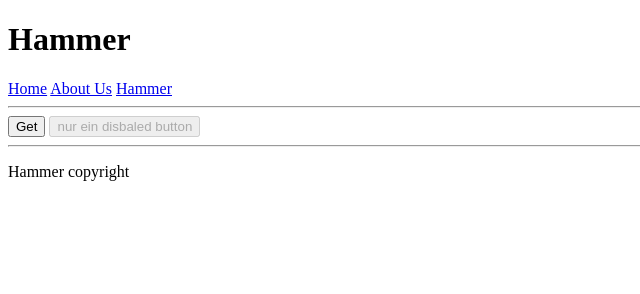
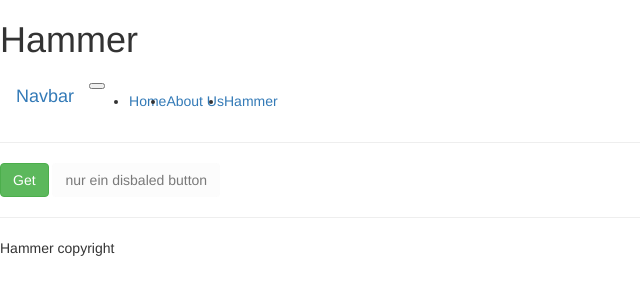
Before and after one commit to altink7/hammerIO_frontend, a plain HTML site: page sites/hammer.html in a window 1280 px wide. Shown: the whole page, without its empty margins (0-640 px from the left). Drawn offline with nearby package versions, Linux system fonts and the light colour scheme.

Commit message:
frontend trial and error

```diff
--- a/css/style.css
+++ b/css/style.css
@@ -1,12 +1,15 @@
 table {
+    text-align: center;
     border-collapse: collapse;
-    width: 100%;
+    width: 75%;
+    margin: auto;
 }
 
 th, td {
+    text-align: left;
     border: 1px solid black;
     padding: 8px;
-    text-align: left;
+    margin: 5%;
 }
 
 th {
--- a/sites/hammer.html
+++ b/sites/hammer.html
@@ -5,16 +5,37 @@
     <title>Hammer</title>
     <link rel="icon" type="image/x-icon" href="../assets/favicon.ico">
     <link rel="stylesheet" href="../css/style.css">
-    <script src="https://ajax.googleapis.com/ajax/libs/jquery/3.7.1/jquery.min.js"></script>
+    <!-- Latest compiled and minified CSS -->
+    <link rel="stylesheet" href="https://maxcdn.bootstrapcdn.com/bootstrap/3.4.1/css/bootstrap.min.css">
+    <!-- jQuery library -->
+    <!-- Latest compiled JavaScript -->
 </head>
 <body>
     <header>
         <h1> Hammer </h1>
-        <nav>
-            <a href="index.html">Home</a>
-            <a href="aboutus.html">About Us</a>
-            <a href="#">Hammer</a>
+
+        <nav class="navbar navbar-expand-lg bg-body-tertiary">
+            <div class="container-fluid">
+                <a class="navbar-brand" href="#">Navbar</a>
+                <button class="navbar-toggler" type="button" data-bs-toggle="collapse" data-bs-target="#navbarSupportedContent" aria-controls="navbarSupportedContent" aria-expanded="false" aria-label="Toggle navigation">
+                    <span class="navbar-toggler-icon"></span>
+                </button>
+                <div class="collapse navbar-collapse" id="navbarSupportedContent">
+                    <ul class="navbar-nav me-auto mb-2 mb-lg-0">
+                        <li class="nav-item">
+                            <a class="nav-link active" aria-current="page" href="index.html">Home</a>
+                        </li>
+                        <li class="nav-item">
+                            <a class="nav-link" href="aboutus.html">About Us</a>
+                        </li>
+                        <li class="nav-item">
+                            <a class="nav-link" href="#">Hammer</a>
+                        </li>
+                    </ul>
+                </div>
+            </div>
         </nav>
+
     </header>
     <hr>
 
@@ -22,9 +43,9 @@
         <!-- just fill this with javaScript from BAckend as a table -->
     </div>
 
-    <button id="getHammered">Get</button>
+    <button class="btn btn-success" id="getHammered" >Get</button>
 
-    <button disabled> nur ein disbaled button</button>
+    <button class="btn btn-light" disabled> nur ein disbaled button</button>
 
     <footer>
         <hr>
@@ -32,6 +53,7 @@
     </footer>
 
 <script src="../service/api/HammerService.js"></script>
+    <script src="https://cdn.jsdelivr.net/npm/bootstrap@5.3.2/dist/js/bootstrap.bundle.min.js" integrity="sha384-C6RzsynM9kWDrMNeT87bh95OGNyZPhcTNXj1NW7RuBCsyN/o0jlpcV8Qyq46cDfL" crossorigin="anonymous"></script>
 
 </body>
 </html>
```
